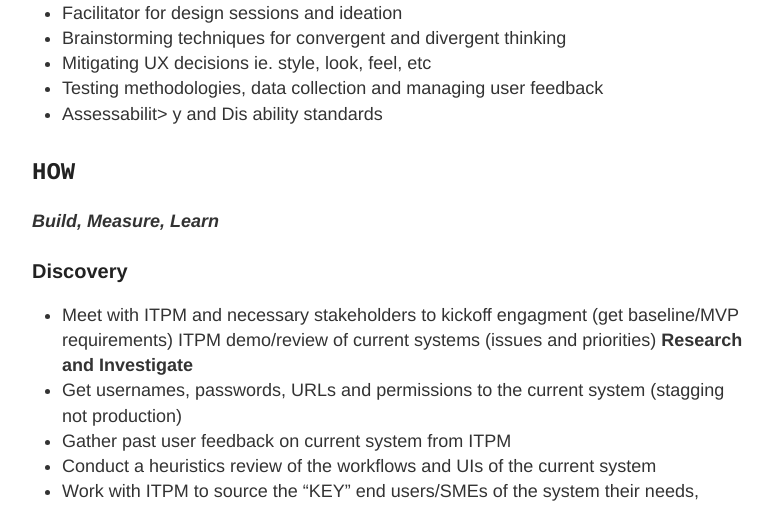
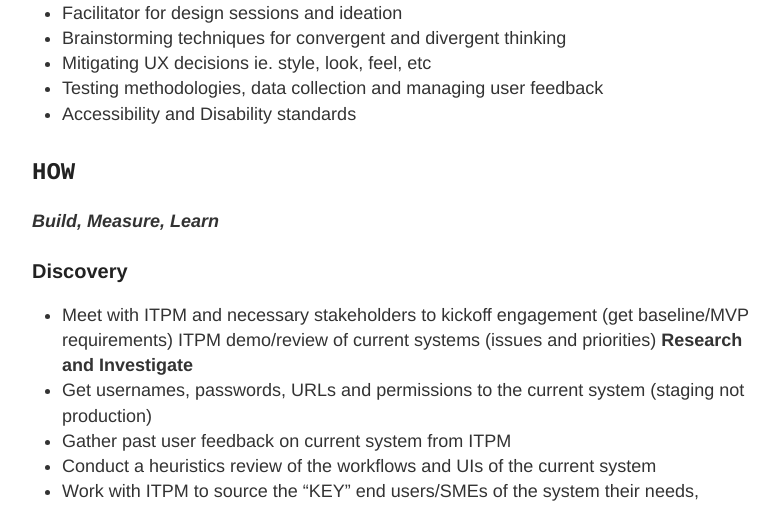
Before and after one commit to KnightPointSystems/kps_playbook, a Jekyll site: the page built from design.md, in a window 1280 px wide and 900 px high, scrolled down 554 px. Shown: the part 156-663 px from the top of the window, without its empty margins (248-1027 px from the left). Built offline with Jekyll 4.4.1, drawn with Linux system fonts in a browser that asks for light colours.

Commit message:
Made spelling changes

```diff
--- a/design.md
+++ b/design.md
@@ -20,16 +20,15 @@ _**User Centered Design-Lean UX-Design Thinking**_
 * Brainstorming techniques for convergent and divergent thinking
 * Mitigating UX decisions ie. style, look, feel, etc
 * Testing methodologies, data collection and managing user feedback
-* Assessabilit> y and Dis
-ability standards
+* Accessibility and Disability standards
 
 ## `HOW`
 **_Build, Measure, Learn_**
 
 ### Discovery
-* Meet with ITPM and necessary stakeholders to kickoff engagment (get baseline/MVP requirements) ITPM demo/review of current systems (issues and priorities)
+* Meet with ITPM and necessary stakeholders to kickoff engagement (get baseline/MVP requirements) ITPM demo/review of current systems (issues and priorities)
     **Research and Investigate**
-* Get usernames, passwords, URLs and permissions to the current system (stagging not production)
+* Get usernames, passwords, URLs and permissions to the current system (staging not production)
 * Gather past user feedback on current system from ITPM
 * Conduct a heuristics review of the workflows and UIs of the current system
 * Work with ITPM to source the "KEY" end users/SMEs of the system their needs, requirements and preferences.
```
